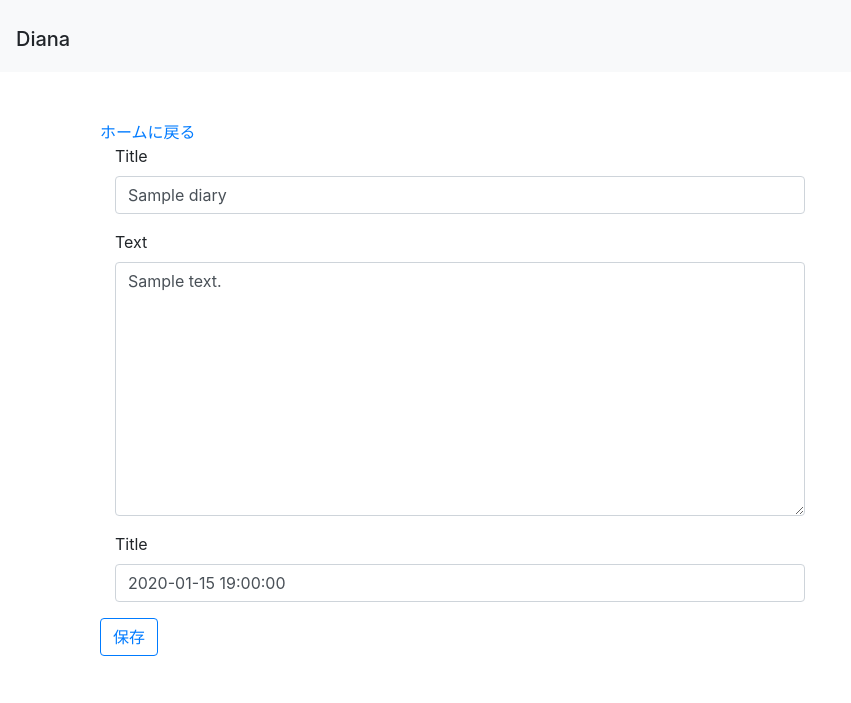
After one commit to SasakiPeter/Diana, a Django app: page /diaries/update/1/ in a window 1280 px wide. The commit adds this page. Shown: the top 703 px of the page, without its empty margins (0-851 px from the left). Run offline with Django 3.2, Linux system fonts and the light colour scheme; a user stored in the database is signed in; tables that the repository leaves empty hold one stand-in row (values such as "Sample post"); some libraries are stand-ins or nearby versions.

Commit message:
:sparkles:Update

```diff
--- a/diaries/urls.py
+++ b/diaries/urls.py
@@ -8,5 +8,6 @@ urlpatterns = [
     # path('', views.IndexView.as_view(), name='index'),
     path('create/', views.create, name='create'),
     path('delete/<int:diary_id>/', views.delete, name='delete'),
-    path('detail/<int:diary_id>/', views.detail, name='detail')
+    path('detail/<int:diary_id>/', views.detail, name='detail'),
+    path('update/<int:diary_id>/', views.update, name='update'),
 ]
--- a/diaries/views.py
+++ b/diaries/views.py
@@ -84,3 +84,20 @@ def delete(request, diary_id):
         memo = get_object_or_404(Diary, id=diary_id)
         memo.delete()
     return redirect('diaries:index')
+
+
+@login_required
+def update(request, diary_id):
+
+    diary = get_object_or_404(Diary, id=diary_id)
+
+    form = DiaryForm(request.POST or None, instance=diary)
+
+    if request.method == "POST" and form.is_valid():
+        form.save()
+        return redirect("diaries:index")
+
+    context = {
+        "form": form
+    }
+    return render(request, "diaries/update.html", context)
--- /dev/null
+++ b/templates/diaries/update.html
@@ -0,0 +1,26 @@
+{% extends "base.html" %}
+
+{% block main %}
+<div class='container'>
+    <div>
+        <a href="{% url 'diaries:index' %}">ホームに戻る</a>
+    </div>
+
+    <form action="" method="POST">{% csrf_token %}
+        {% load widget_tweaks %}
+        <div class='form-group'>
+            <label for='id_email' class="col-sm-4 control-label">Title</label>
+            <div class='col-sm-8'>{{form.title|add_class:"form-control"}}</div>
+        </div>
+        <div class='form-group'>
+            <label for="exampleFormControlTextarea1" class="col-sm-4 control-label">Text</label>
+            <div class='col-sm-8'>{{form.text|add_class:"form-control"}}</div>
+        </div>
+        <div class='form-group'>
+            <label for='id_email' class="col-sm-4 control-label">Title</label>
+            <div class='col-sm-8'>{{form.pub_date|add_class:"form-control"}}</div>
+        </div>
+        <button class="btn btn-outline-primary" type="submit">保存</button>
+    </form>
+</div>
+{% endblock %}
```
Also changed, not shown: templates/base.html (+6 -9 lines), templates/diaries/detail.html (+6 -3 lines), templates/diaries/index.html (+8 -2 lines).
